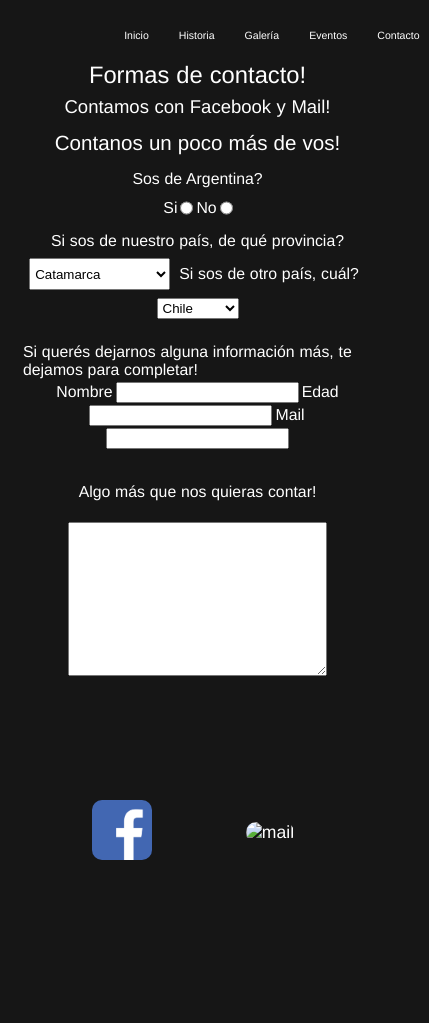
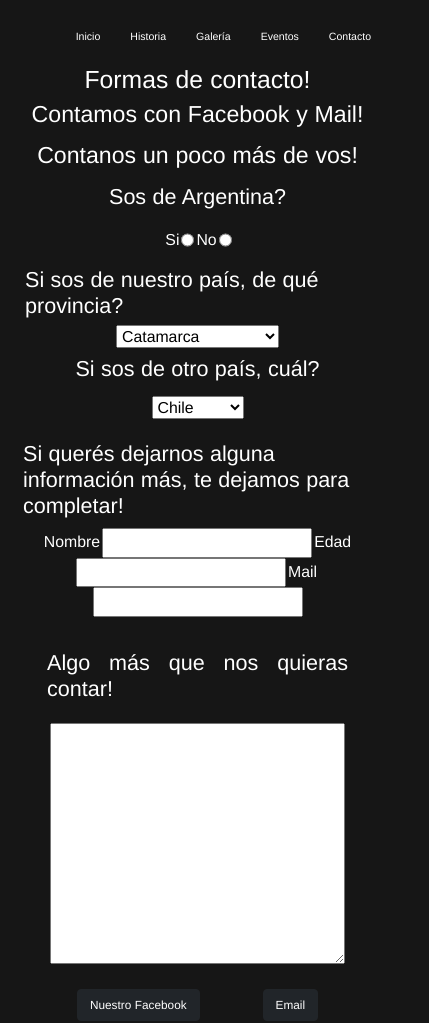
Before and after one commit to Guby98/Motoclub, a plain HTML site: page contacto.html in a window 390 px wide. Shown: the whole page, 429 px wide, since content can reach past the window. Before the commit the page ends 883 px from the top, so only its background shows below. Drawn offline with nearby package versions, Linux system fonts and the light colour scheme.

Commit message:
sin animar

```diff
--- a/contacto.html
+++ b/contacto.html
@@ -4,9 +4,11 @@
     <meta charset="UTF-8">
     <meta http-equiv="X-UA-Compatible" content="IE=edge">
     <meta name="viewport" content="width=device-width, initial-scale=1.0">
+    <link href="https://cdn.jsdelivr.net/npm/bootstrap@5.1.3/dist/css/bootstrap.min.css" rel="stylesheet" integrity="sha384-1BmE4kWBq78iYhFldvKuhfTAU6auU8tT94WrHftjDbrCEXSU1oBoqyl2QvZ6jIW3" crossorigin="anonymous">
+    <link rel="stylesheet" href="style.css">
     <title>Contacto</title>
 
-    <link rel="stylesheet" href="style.css">
+
 </head>
 <body>
     <header>
@@ -98,13 +100,14 @@
         <textarea class="divContacto" name="" id="" cols="30" rows="10"></textarea>
     </section>
 </main>
-    <footer class="footerMargin">
 
-        <a href="https://www.facebook.com/Moto-Club-la-22-192386834149147" target="_blank"><img src="./assets/fblink.jpg" width="60" height="60" alt="facebook"></a>
+<footer class="footerclass">
+    <a href="https://www.facebook.com/Moto-Club-la-22-192386834149147" target="_blank" class="btn btn-primary btn-dark " tabindex="-1" role="button" aria-disabled="true">Nuestro Facebook</a>
+    <a href="mailto:motoclubla22@hotmail.com" class="btn btn-primary btn-dark " tabindex="-1" role="button" aria-disabled="true">Email</a>
 
-        <a href="mailto:motoclubla22@hotmail.com" target="_blank"> <img src=".//assets/emaillink.jpg" width="60" height="60" alt="mail"></a>
-    </footer>
+</footer>
 
+    <script src="https://cdn.jsdelivr.net/npm/bootstrap@5.1.3/dist/js/bootstrap.bundle.min.js" integrity="sha384-ka7Sk0Gln4gmtz2MlQnikT1wXgYsOg+OMhuP+IlRH9sENBO0LRn5q+8nbTov4+1p" crossorigin="anonymous"></script>
 
 </body>
 </html>
--- a/style.css
+++ b/style.css
@@ -27,10 +27,7 @@ a{
     width: 100%;
     list-style-type:none;
     border: color black 2px;
-    text-align: right;
-    position: relative;
     transition: all 0.5s;
-
 }
 
 .item1:hover{
@@ -114,18 +111,12 @@ img{
 p{
     text-align: justify;
     font-weight: 100;
+}
 
-}
-.footerMargin{
-    margin-top: 10vh;
-    margin-right: 10px;
-    word-spacing: 1px;
-    color: white;
+.footerclass{
     display: flex;
-    flex-direction: row;
     justify-content: space-evenly;
     align-items: center;
-
 }
 
 a[href="https://www.facebook.com/Moto-Club-la-22-192386834149147/"]
@@ -155,19 +146,19 @@ a[href="contacto.html"]{
 
 .boxmodel{
     padding: 5px;
-    margin: 2px 2px 2px 20px;
+    margin: 2px 2px 2px 40px;
     border: black hidden;
+    transition: transform 0.3s;
+}
 
-
-
+.boxmodel:hover{
+    transform: scale(1.1);
 }
 
 .boxModelTitle{
     color: white;
     margin: 5px 5px 20px 5px;
     padding: 10px 10px 10px 10px;
-
-
 }
 
 h1{
@@ -267,7 +258,7 @@ h3{
 
 .piletaGaleria{
     display: flex;
-    flex-wrap: nowrap;
+    flex-wrap: wrap;
     justify-content: center;
 }
 
@@ -283,6 +274,8 @@ h3{
     flex-wrap: wrap;
 }
 
+
+
 @media (max-width: 768px){
     header img {
         background-color: #161616;
@@ -297,8 +290,9 @@ h3{
     }
 
     nav{
-        width: 110%;
+        width: 100%;
         font-size: 60%;
+        text-align: center;
     }
 
     iframe{
@@ -311,4 +305,14 @@ h3{
         justify-content: center;
         text-decoration: solid;
     }
+
+    .btn{
+        font-size: 67%;
+    }
 }
+
+@media (max-width: 1000px) {
+    .boxmodel:hover{
+        transform: scale(1.0);
+    }
+}
```
Also changed, not shown: eventos.html (+7 -5 lines), galeria.html (+7 -6 lines), historia.html (+8 -6 lines), index.html (+7 -6 lines).
